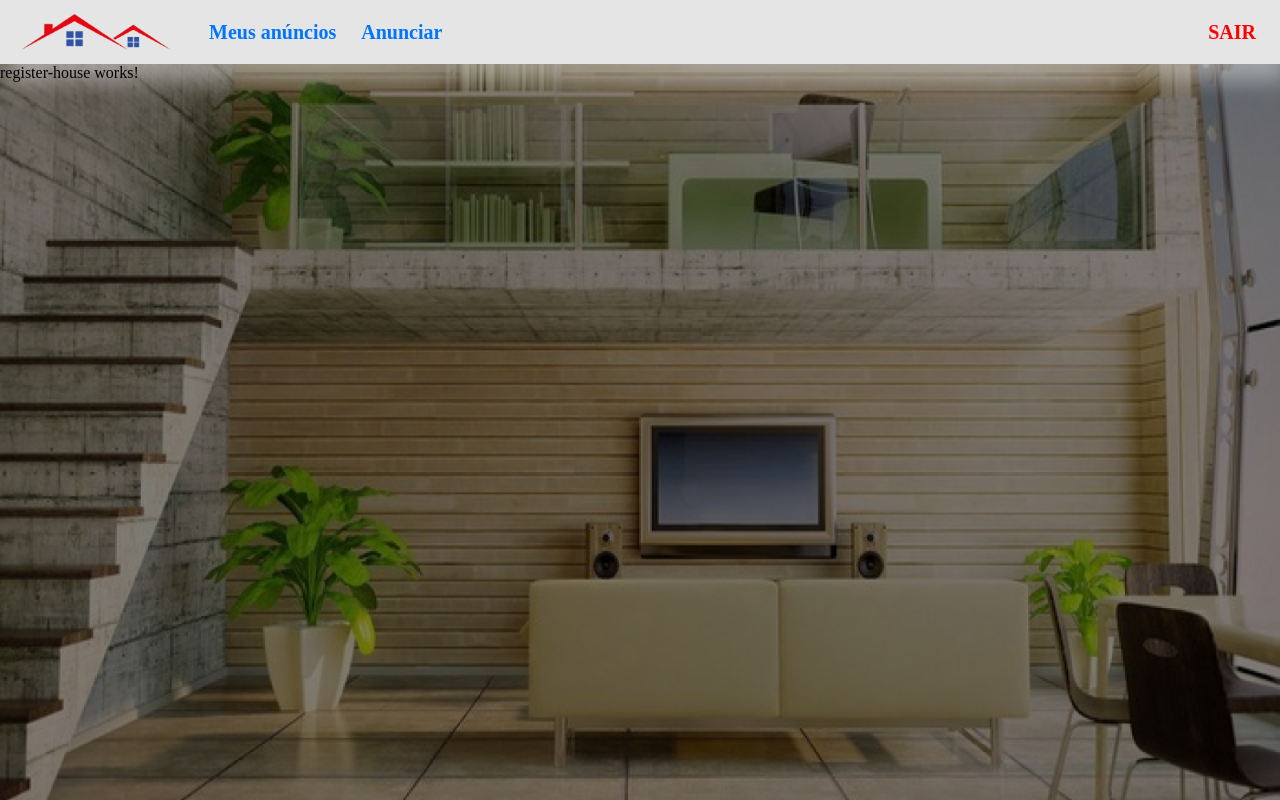
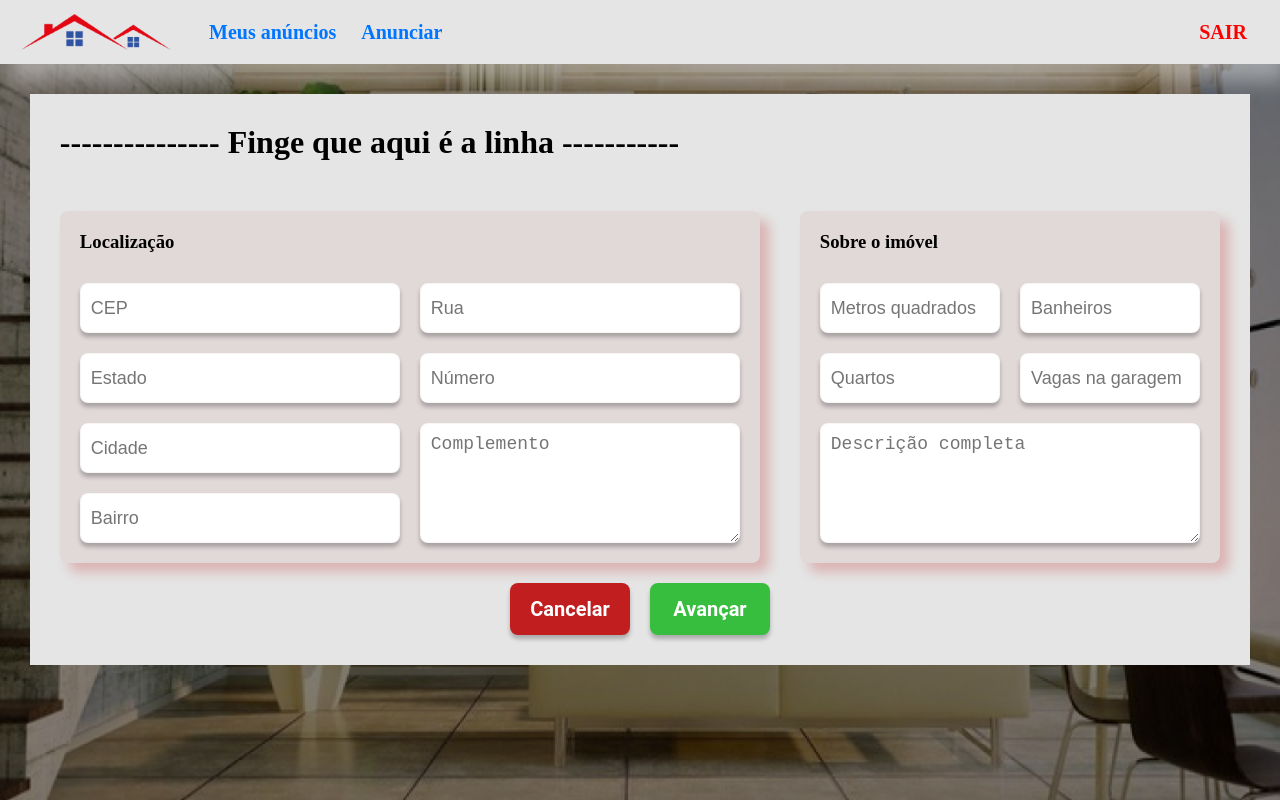
Before and after one commit to DanielSoaresRocha/Imobiliaria, an Angular app in the folder frontend/: page /register-house in a window 1280 px wide. Built offline with nearby package versions, Linux system fonts and the light colour scheme.

Commit message:
#56 primeiro formulário da tela concluido

```diff
--- a/frontend/src/app/modules/advertiser/navbar-advertiser/navbar-advertiser.component.css
+++ b/frontend/src/app/modules/advertiser/navbar-advertiser/navbar-advertiser.component.css
@@ -15,7 +15,6 @@
   font-size: 20px;
   line-height: 22px;
   color: #0075ff;
-  text-decoration: none;
   margin-left: 25px;
 }
 
@@ -25,7 +24,7 @@
   width: 100%;
 }
 
-.containerNavbar .backdrop header > span {
+#logout {
   font-family: Archivo;
   font-style: normal;
   font-weight: 600;
@@ -34,6 +33,7 @@
   color: #ff0000;
   text-transform: uppercase;
   cursor: pointer;
+  margin-right: 25px;
 }
 
 .containerNavbar .backdrop {
@@ -56,6 +56,7 @@
 .containerNavbar header img {
   width: 11rem;
   height: 3.4rem;
+  cursor: pointer;
 }
 
 .containerNavbar header span {
--- a/frontend/src/app/modules/advertiser/navbar-advertiser/navbar-advertiser.component.html
+++ b/frontend/src/app/modules/advertiser/navbar-advertiser/navbar-advertiser.component.html
@@ -3,11 +3,11 @@
     <div class="backdrop">
         <header>
             <div class="links">
-            <img src="../../../assets/logo.png" alt="logo" />
+            <img (click)="backToHome()" src="../../../assets/logo.png" alt="logo" />
                 <a href="">Meus anúncios</a>
                 <a href="">Anunciar</a>
             </div>
-            <span>sair</span>
+            <a href="/" id="logout">sair</a>
         </header>
 
         <router-outlet></router-outlet>
--- a/frontend/src/app/modules/advertiser/navbar-advertiser/navbar-advertiser.component.ts
+++ b/frontend/src/app/modules/advertiser/navbar-advertiser/navbar-advertiser.component.ts
@@ -1,4 +1,5 @@
 import { Component, OnInit } from '@angular/core';
+import { Router } from '@angular/router';
 
 @Component({
   selector: 'app-navbar-advertiser',
@@ -7,9 +8,14 @@ import { Component, OnInit } from '@angular/core';
 })
 export class NavbarAdvertiserComponent implements OnInit {
 
-  constructor() { }
+  constructor(private router: Router) { }
 
   ngOnInit(): void {
   }
 
+  backToHome(){
+    console.log("hellou")
+    this.router.navigate(['/']);
+  }
+
 }
--- a/frontend/src/app/modules/advertiser/register-house/register-house.component.css
+++ b/frontend/src/app/modules/advertiser/register-house/register-house.component.css
@@ -0,0 +1,107 @@
+.containerRegisterHouse {
+  padding: 1.87rem;
+}
+
+.containerRegisterHouse .card {
+  background-color: #e5e5e5;
+  padding: 1.87rem;
+}
+
+.containerRegisterHouse .card h1 {
+  margin-bottom: 3.12rem;
+}
+
+.containerRegisterHouse .card form {
+  display: flex;
+}
+
+.containerRegisterHouse .card section {
+  background: #e1d8d8;
+  box-shadow: 9px 9px 12px rgba(193, 31, 31, 0.25);
+  border-radius: 8px;
+  padding: 20px;
+}
+
+.containerRegisterHouse .card form section h3 {
+  margin-bottom: 30px;
+}
+
+.containerRegisterHouse .card form section:nth-child(1) {
+  margin-right: 40px;
+}
+
+.containerRegisterHouse .card form section:nth-child(1) .fields {
+  display: grid;
+  grid-template-areas:
+    "cep rua"
+    "estado numero"
+    "cidade complemento"
+    "bairro complemento";
+  column-gap: 20px;
+  row-gap: 20px;
+}
+
+.containerRegisterHouse .card form section input,
+.containerRegisterHouse .card form section textarea {
+  min-width: 320px;
+  min-height: 50px;
+  padding: 10px;
+  background: #ffffff;
+  border: 1px solid rgba(185, 160, 160, 0.1);
+  box-shadow: 0px 4px 4px rgba(0, 0, 0, 0.25);
+  border-radius: 8px;
+  font-size: 18px;
+  line-height: 20px;
+  outline: none;
+}
+
+.containerRegisterHouse .card form section:nth-child(2) .fields {
+  display: grid;
+  grid-template-areas:
+    "metros banheiros"
+    "quartos vagas"
+    "descricao descricao";
+  column-gap: 20px;
+  row-gap: 20px;
+}
+
+.containerRegisterHouse .card form section:nth-child(2) input {
+  min-width: 20px;
+}
+
+.containerRegisterHouse textarea {
+  height: 120px;
+}
+
+.containerRegisterHouse .group-buttons {
+  width: 100%;
+  margin-top: 20px;
+  display: flex;
+  justify-content: center;
+}
+
+.containerRegisterHouse .group-buttons button {
+  width: 120px;
+  font-family: Roboto;
+  font-style: normal;
+  font-weight: bold;
+  font-size: 20px;
+  text-align: center;
+  color: #ffffff;
+  box-shadow: 0px 4px 4px rgba(0, 0, 0, 0.25);
+  border-radius: 8px;
+  padding: 14px 9px 14px 9px;
+  cursor: pointer;
+}
+
+.containerRegisterHouse .group-buttons button:nth-child(1) {
+  background: #c11f1f;
+}
+
+.containerRegisterHouse .group-buttons button:nth-child(2) {
+  background: #38be3e;
+}
+
+.containerRegisterHouse .group-buttons button + button {
+  margin-left: 20px;
+}
--- a/frontend/src/app/modules/advertiser/register-house/register-house.component.html
+++ b/frontend/src/app/modules/advertiser/register-house/register-house.component.html
@@ -1 +1,37 @@
-<p>register-house works!</p>
+<div class="containerRegisterHouse">
+    <div class="card">
+        <h1>--------------- Finge que aqui é a linha -----------</h1>
+
+        <form>
+            <section>
+                <h3>Localização</h3>
+
+                <div class="fields">
+                    <input style="grid-area: cep;" placeholder="CEP"/>
+                    <input style="grid-area: estado;" placeholder="Estado"/>
+                    <input style="grid-area: cidade;" placeholder="Cidade"/>
+                    <input style="grid-area: bairro;" placeholder="Bairro"/>
+                    <input style="grid-area: rua;" placeholder="Rua"/>
+                    <input style="grid-area: numero;" placeholder="Número"/>
+                    <textarea style="grid-area: complemento;" placeholder="Complemento"></textarea>
+                </div>
+            </section>
+            <section>
+                    <h3>Sobre o imóvel</h3>
+
+                    <div class="fields">
+                        <input style="grid-area: metros;" placeholder="Metros quadrados" />
+                        <input style="grid-area: quartos;" placeholder="Quartos" />
+                        <input style="grid-area: banheiros;" placeholder="Banheiros" />
+                        <input style="grid-area: vagas;" placeholder="Vagas na garagem" />
+                        <textarea style="grid-area: descricao;" placeholder="Descrição completa"></textarea>
+                    </div>
+            </section>
+        </form>
+
+        <div class="group-buttons">
+            <button>Cancelar</button>
+            <button>Avançar</button>
+        </div>
+    </div>
+</div>
--- a/frontend/src/app/modules/welcome/home/home.component.css
+++ b/frontend/src/app/modules/welcome/home/home.component.css
@@ -1,28 +1,27 @@
-.containerWelcome{
-    background-image: url('src/assets/background.png');
+.containerWelcome {
+  background-image: url("src/assets/background.png");
   width: 100%;
   height: 100vh;
   background-size: cover;
   position: relative;
 }
 
-.containerWelcome .backdrop{
+.containerWelcome .backdrop {
   position: absolute;
   width: 100%;
   height: 100vh;
   background: rgba(0, 0, 0, 0.3);
 }
 
-.containerWelcome header{
+.containerWelcome header {
   display: flex;
   justify-content: space-between;
   align-items: center;
   padding: 1rem;
 }
 
-.containerWelcome header a{
-    font-family: 'Poppins', sans-serif;
-    text-decoration: none;
+.containerWelcome header a {
+  font-family: "Poppins", sans-serif;
   font-style: normal;
   font-weight: bold;
   font-size: 24px;
@@ -44,25 +43,25 @@
     rgb(49, 82, 170) 1.92034px -0.558831px 0px;
 }
 
-.containerWelcome .content{
+.containerWelcome .content {
   display: flex;
   flex-direction: column;
   position: absolute;
   top: 50%;
   left: 50%;
-    transform: translate(-50%,-50%);
-    font-family: 'Poppins', sans-serif;
+  transform: translate(-50%, -50%);
+  font-family: "Poppins", sans-serif;
   text-align: center;
   align-items: center;
   width: 100%;
 }
 
-.containerWelcome .content > span{
+.containerWelcome .content > span {
   font-size: 3rem;
   color: white;
 }
 
-.containerWelcome .content .line{
+.containerWelcome .content .line {
   display: flex;
   width: 100%;
   align-items: center;
@@ -70,8 +69,7 @@
   max-width: 29rem;
 }
 .containerWelcome .content .line span:nth-child(1),
-.containerWelcome .content .line span:nth-child(3)
-{
+.containerWelcome .content .line span:nth-child(3) {
   display: block;
   width: 0;
   height: 3px;
@@ -80,19 +78,19 @@
   border-radius: 8px;
   animation: 5s lines normal;
   animation-delay: 1s;
-    animation-fill-mode:forwards;
+  animation-fill-mode: forwards;
 }
 
-@keyframes lines{
-    0%{
+@keyframes lines {
+  0% {
     width: 0rem;
-    }100%{
+  }
+  100% {
     width: 13rem;
   }
 }
 
-
-.containerWelcome .content .line span:nth-child(2){
+.containerWelcome .content .line span:nth-child(2) {
   width: 0rem;
   height: 0rem;
   border-radius: 50%;
@@ -103,19 +101,19 @@
   animation-fill-mode: forwards;
 }
 
-@keyframes circle{
-    0%{
+@keyframes circle {
+  0% {
     width: 0rem;
     height: 0rem;
-    }100%{
+  }
+  100% {
     width: 1rem;
     height: 1rem;
   }
 }
 
-.containerWelcome .content a{
-    font-family: 'Poppins', sans-serif;
-    text-decoration: none;
+.containerWelcome .content a {
+  font-family: "Poppins", sans-serif;
   background-color: var(--main-color);
   color: white;
   padding: 0.7rem 2.5rem 0.7rem 2.5rem;
@@ -123,10 +121,10 @@
   margin-top: 1rem;
   cursor: pointer;
   outline: none;
-    box-shadow: 1px 2px 7px 4px rgba(0,0,0,0.75);
+  box-shadow: 1px 2px 7px 4px rgba(0, 0, 0, 0.75);
   transition: 0.5s;
 }
 
-.containerWelcome .content a:hover{
+.containerWelcome .content a:hover {
   transform: translateY(-0.2rem);
 }
--- a/frontend/src/app/modules/welcome/home/home.component.html
+++ b/frontend/src/app/modules/welcome/home/home.component.html
@@ -2,7 +2,7 @@
     <div class="backdrop">
         <header>
             <img src="../../../assets/logo.png" alt="logo" />
-            <a href="">Anunciar imóvel</a>
+            <a href="/advertiser/register-house">Anunciar imóvel</a>
         </header>
 
         <div class="content">
--- a/frontend/src/styles.css
+++ b/frontend/src/styles.css
@@ -1,12 +1,16 @@
 /* You can add global styles to this file, and also import other style files */
 * {
-    margin: 0;
-    padding: 0;
-    box-sizing: border-box;
-    list-style:none;
-    border: 0;
+  margin: 0;
+  padding: 0;
+  box-sizing: border-box;
+  list-style: none;
+  border: 0;
+}
+
+a {
+  text-decoration: none;
 }
 
 :root {
-  --main-color:#C11F1F;
+  --main-color: #c11f1f;
 }
```
Lines whose indentation alone changed are shown as unchanged.
